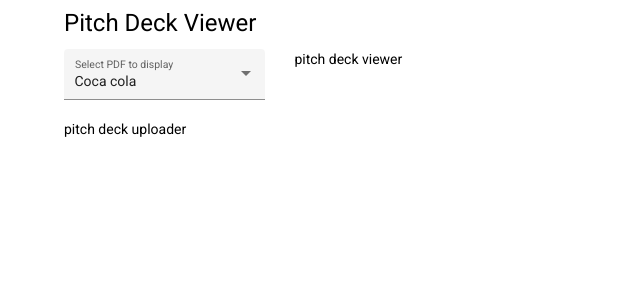
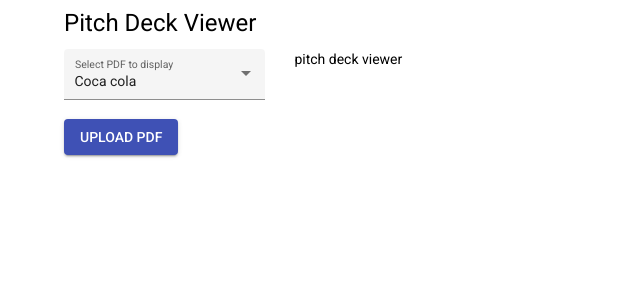
Before and after one commit to Mdelaf/pitch-deck, an Angular app in the folder web/: page / in a window 1280 px wide. Shown: the top 300 px of the page, without its empty margins (0-640 px from the left). Built offline with nearby package versions, Linux system fonts and the light colour scheme.

Commit message:
feat(web): create pitch deck uploader component (ui only)

```diff
--- a/web/src/app/app.module.ts
+++ b/web/src/app/app.module.ts
@@ -7,9 +7,12 @@ import { BrowserAnimationsModule } from '@angular/platform-browser/animations';
 import { MatFormFieldModule } from '@angular/material/form-field';
 import { MatSelectModule } from '@angular/material/select';
 import { MatOptionModule } from '@angular/material/core';
+import { MatButtonModule } from '@angular/material/button';
+
 
 import { PitchDeckComponent } from './components/pitch-deck/pitch-deck.component';
 import { PitchDeckListComponent } from './components/pitch-deck-list/pitch-deck-list.component';
+import { PitchDeckUploaderComponent } from './components/pitch-deck-uploader/pitch-deck-uploader.component';
 
 
 
@@ -18,6 +21,7 @@ import { PitchDeckListComponent } from './components/pitch-deck-list/pitch-deck-
     AppComponent,
     PitchDeckComponent,
     PitchDeckListComponent,
+    PitchDeckUploaderComponent,
   ],
   imports: [
     BrowserModule,
@@ -25,6 +29,7 @@ import { PitchDeckListComponent } from './components/pitch-deck-list/pitch-deck-
     MatFormFieldModule,
     MatSelectModule,
     MatOptionModule,
+    MatButtonModule,
   ],
   providers: [],
   bootstrap: [AppComponent]
--- /dev/null
+++ b/web/src/app/components/pitch-deck-uploader/pitch-deck-uploader.component.html
@@ -0,0 +1,4 @@
+<input #fileInput hidden="true" type="file" onclick="this.value=null" (change)="fileInputChange($event)" accept="."/>
+<button mat-button mat-raised-button color="primary" (click)="fileInput.click()">
+  UPLOAD PDF
+</button>
--- /dev/null
+++ b/web/src/app/components/pitch-deck-uploader/pitch-deck-uploader.component.ts
@@ -0,0 +1,19 @@
+import { Component, OnInit } from '@angular/core';
+
+@Component({
+  selector: 'app-pitch-deck-uploader',
+  templateUrl: './pitch-deck-uploader.component.html',
+  styleUrls: ['./pitch-deck-uploader.component.scss']
+})
+export class PitchDeckUploaderComponent implements OnInit {
+
+  fileInputChange(fileInputEvent: any) {
+    console.log(fileInputEvent.target.files[0]);
+  }
+
+  constructor() { }
+
+  ngOnInit(): void {
+  }
+
+}
--- a/web/src/app/components/pitch-deck/pitch-deck.component.html
+++ b/web/src/app/components/pitch-deck/pitch-deck.component.html
@@ -1,6 +1,6 @@
 <div class="settings">
   <app-pitch-deck-list></app-pitch-deck-list>
-  <div>pitch deck uploader</div>
+  <app-pitch-deck-uploader></app-pitch-deck-uploader>
 </div>
 <div class="viewer">
   <div>pitch deck viewer</div>
```
Also changed, not shown: web/src/app/components/pitch-deck-uploader/pitch-deck-uploader.component.scss (added).
